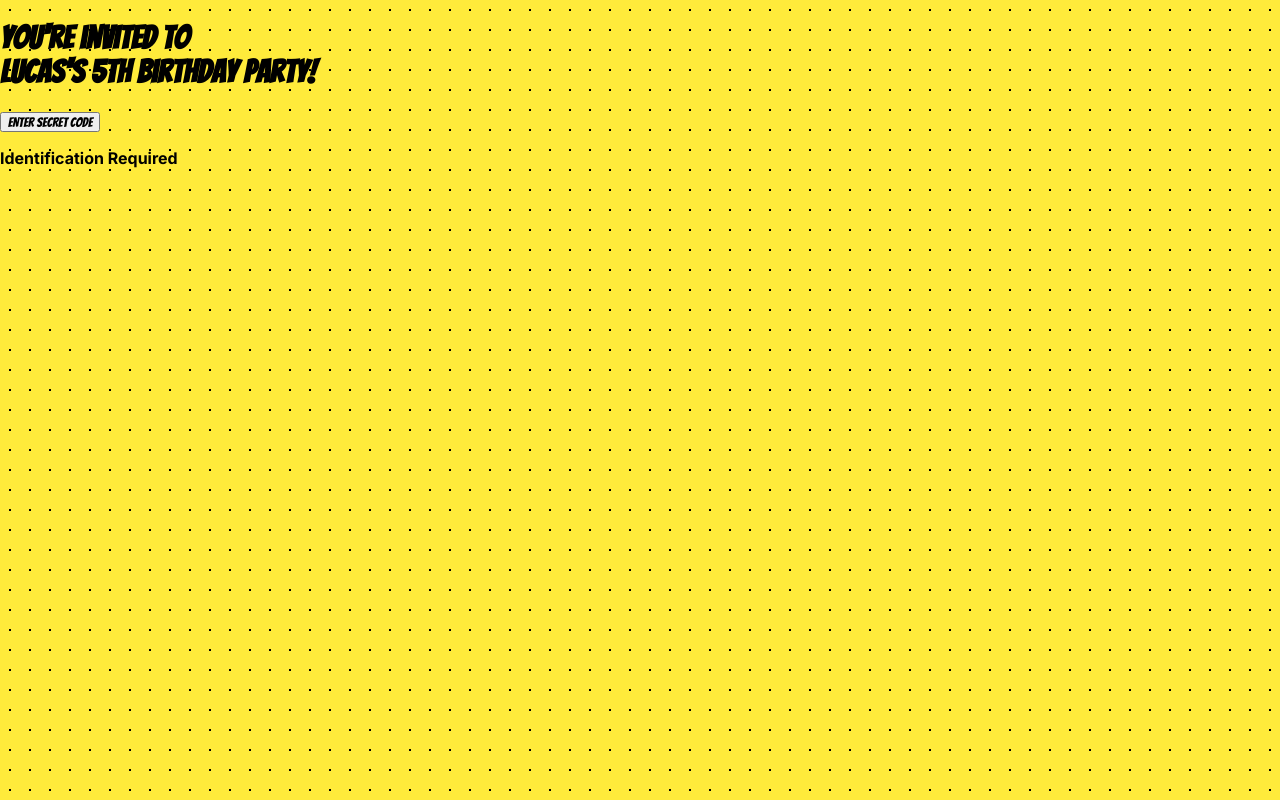
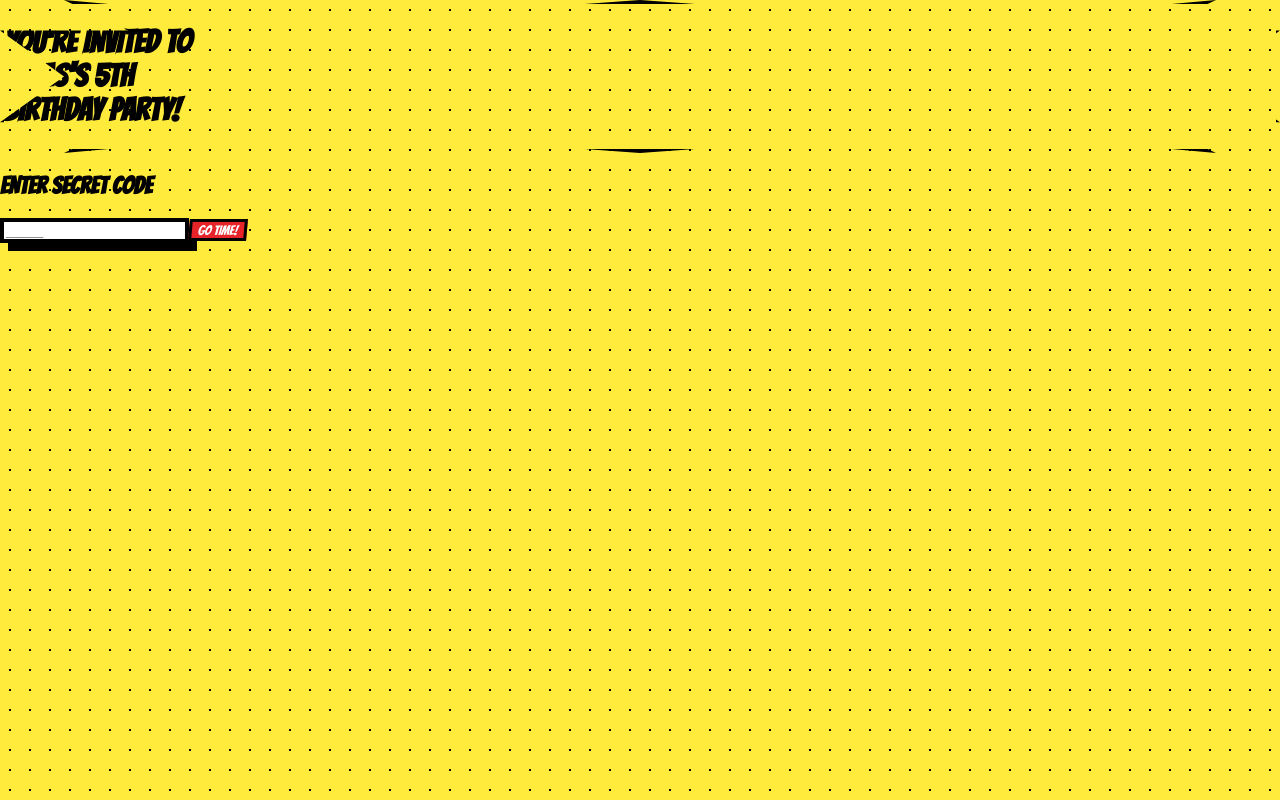
Before and after one commit to mikejm7/hello-world, a Next.js app: page / in a window 1280 px wide. Built offline with nearby package versions, Linux system fonts and the light colour scheme.

Commit message:
Update page.tsx

```diff
--- a/app/page.tsx
+++ b/app/page.tsx
@@ -1,166 +1,111 @@
 'use client';
-import React, { useState, useRef, useEffect } from 'react';
+import React, { useState, useEffect } from 'react';
 
-export default function SpideyParty() {
-  const [inviteCode, setInviteCode] = useState('');
+export default function LucasParty() {
+  const [code, setCode] = useState('');
   const [isUnlocked, setIsUnlocked] = useState(false);
-  const [showModal, setShowModal] = useState(false);
   const [hasRSVPd, setHasRSVPd] = useState(false);
-  const [error, setError] = useState('');
-  const [timeLeft, setTimeLeft] = useState({ days: 0, hours: 0, mins: 0, secs: 0 });
+  const [timeLeft, setTimeLeft] = useState({ days: 0, hrs: 0, mins: 0, secs: 0 });
 
-  const audioRef = useRef<HTMLAudioElement>(null);
   const SECRET_CODE = "SPIDEY6";
 
   useEffect(() => {
     const target = new Date("March 27, 2026 14:00:00").getTime();
     const interval = setInterval(() => {
       const now = new Date().getTime();
-      const distance = target - now;
-      if (distance < 0) return clearInterval(interval);
+      const dist = target - now;
+      if (dist < 0) return clearInterval(interval);
       setTimeLeft({
-        days: Math.floor(distance / (1000 * 60 * 60 * 24)),
-        hours: Math.floor((distance % (1000 * 60 * 60 * 24)) / (1000 * 60 * 60)),
-        mins: Math.floor((distance % (1000 * 60 * 60)) / (1000 * 60)),
-        secs: Math.floor((distance % (1000 * 60)) / 1000),
+        days: Math.floor(dist / (1000 * 60 * 60 * 24)),
+        hrs: Math.floor((dist % (1000 * 60 * 60 * 24)) / (1000 * 60 * 60)),
+        mins: Math.floor((dist % (1000 * 60 * 60)) / (1000 * 60)),
+        secs: Math.floor((dist % (1000 * 60)) / 1000),
       });
     }, 1000);
     return () => clearInterval(interval);
   }, []);
 
-  const handleVerify = (e: React.FormEvent) => {
+  const verifyCode = (e: React.FormEvent) => {
     e.preventDefault();
-    if (inviteCode.toUpperCase() === SECRET_CODE) {
-      setIsUnlocked(true);
-      setShowModal(false);
-      setError('');
-      if (audioRef.current) {
-        audioRef.current.volume = 0.3;
-        audioRef.current.play().catch(() => {});
-      }
-    } else {
-      setError('THWIP! WRONG CODE!');
-    }
+    if (code.toUpperCase() === SECRET_CODE) setIsUnlocked(true);
+    else alert("THWIP! Try again!");
   };
 
   return (
-    <main className="min-h-screen w-screen bg-white flex flex-col items-center justify-center p-6 text-center">
+    <main className="min-h-screen w-full flex flex-col items-center py-10 px-4">
 
-      <audio ref={audioRef} loop src="https://www.soundboard.com/handler/DownLoadTrack.ashx?cliptoken=1040375" />
-
-      {/* Centered Container */}
-      <div className="w-full max-w-md flex flex-col items-center justify-center text-center space-y-12">
-
-        {/* HEADER - Forced Center */}
-        <div className="w-full flex justify-center">
-          <div className="bg-[#e62429] comic-border p-6 transform -rotate-1 max-w-[90%]">
-            <h1 className="text-3xl md:text-5xl font-comic text-white leading-tight uppercase tracking-tight text-center">
-              You're invited to <br/> Lucas's 5th birthday party!
+      {/* 1. TITLE BURST */}
+      <div className="relative mb-12 animate-bounce">
+        <div className="bg-[#03a9f4] comic-box p-8 px-12 transform -rotate-1"
+             style={{ clipPath: 'polygon(0% 20%, 10% 20%, 5% 0%, 25% 15%, 50% 0%, 75% 15%, 95% 0%, 90% 20%, 100% 20%, 95% 50%, 100% 80%, 90% 80%, 95% 100%, 75% 85%, 50% 100%, 25% 85%, 5% 100%, 10% 80%, 0% 80%, 5% 50%)' }}>
+          <h1 className="font-comic text-4xl md:text-6xl text-white text-center leading-none text-glow">
+            YOU'RE INVITED TO<br/>
+            <span className="text-black">LUCAS'S 5TH</span><br/>
+            BIRTHDAY PARTY!
           </h1>
         </div>
       </div>
 
-        {!isUnlocked ? (
-          <div className="w-full flex flex-col items-center justify-center space-y-4">
-             <button
-              onClick={() => setShowModal(true)}
-              className="bg-yellow-400 text-black font-comic text-3xl py-4 px-10 comic-border active:scale-95 transition-all animate-bounce"
-            >
-              ENTER SECRET CODE
-            </button>
-            <p className="font-bold text-[#001f5b] uppercase tracking-widest text-sm italic text-center">
-              Identification Required
-            </p>
+      {/* 2. CODE ENTRY (Always Visible until Unlocked) */}
+      {!isUnlocked && (
+        <div className="w-full max-w-sm flex flex-col items-center space-y-4">
+          <h2 className="font-comic text-3xl italic">ENTER SECRET CODE</h2>
+          <form onSubmit={verifyCode} className="w-full flex flex-col items-center">
+            <input
+              type="text"
+              value={code}
+              onChange={(e) => setCode(e.target.value)}
+              className="w-full p-4 comic-box text-center text-3xl font-bold uppercase mb-4"
+              placeholder="_____"
+            />
+            <button type="submit" className="btn-action font-comic text-3xl py-2 px-8">GO TIME!</button>
+          </form>
         </div>
-        ) : (
-          <div className="w-full flex flex-col items-center space-y-8 animate-slide">
+      )}
 
-            {/* Intel Card - Forced Center */}
-            <div className="bg-white comic-border p-8 border-[#001f5b] w-full flex flex-col items-center">
-              <h2 className="bg-yellow-400 p-2 comic-border -mt-12 mb-6 text-center font-comic text-3xl text-black w-3/4">
-                MISSION INTEL
-              </h2>
-              <div className="text-[#001f5b] space-y-4 font-comic text-2xl text-center">
-                <p>📅 Friday, March 27 @ 2:00 PM</p>
-                <p>📍 Spidey Secret Base HQ</p>
-              </div>
+      {/* 3. REVEALED CONTENT */}
+      {isUnlocked && (
+        <div className="w-full max-w-lg space-y-8 animate-in fade-in slide-in-from-bottom-4 duration-500">
+
+          {/* DATE & LOCATION BOX */}
+          <div className="bg-[#03a9f4] comic-box p-6 text-white text-center">
+            <p className="font-comic text-2xl md:text-3xl">DATE: FRIDAY, MARCH 27 @ 2:00 PM</p>
+            <p className="font-comic text-2xl md:text-3xl">LOCATION: SPIDEY SECRET BASE HQ</p>
           </div>
 
+          {/* RSVP FORM or COUNTDOWN */}
           {!hasRSVPd ? (
-              <div className="bg-[#e62429] comic-border p-8 w-full flex flex-col items-center">
-                <h3 className="font-comic text-3xl text-white mb-6 uppercase italic text-center">Team Up?</h3>
-                <form
-                  action="https://formspree.io/f/YOUR_ID_HERE"
-                  method="POST"
-                  onSubmit={() => setHasRSVPd(true)}
-                  className="w-full flex flex-col items-center space-y-4"
-                >
-                  <div className="w-full text-center">
-                    <label className="text-white font-bold text-xs uppercase mb-1 block">Hero Name</label>
-                    <input type="text" name="name" required className="w-full p-3 border-2 border-black font-bold uppercase text-black text-center" />
+            <div className="bg-[#e62429] comic-box p-6">
+              <h3 className="font-comic text-3xl text-yellow-400 text-center mb-4 italic underline">MISSION INTEL UNLOCKED!</h3>
+              <form action="https://formspree.io/f/YOUR_ID_HERE" method="POST" onSubmit={() => setHasRSVPd(true)} className="space-y-4">
+                <div className="grid grid-cols-1 md:grid-cols-2 gap-4">
+                  <input type="text" name="hero_name" placeholder="HERO NAME" required className="p-3 border-2 border-black font-bold uppercase" />
+                  <input type="number" name="guest_count" placeholder="GUEST COUNT" required className="p-3 border-2 border-black font-bold uppercase" />
                 </div>
-                  <div className="w-full text-center">
-                    <label className="text-white font-bold text-xs uppercase mb-1 block">Attending</label>
-                    <select name="attending" className="w-full p-3 border-2 border-black font-bold uppercase text-black text-center appearance-none">
+                <select name="attending" className="w-full p-3 border-2 border-black font-bold uppercase">
                   <option value="yes">YES! COUNT ME IN!</option>
-                      <option value="no">NO, BUSY SAVING THE CITY</option>
+                  <option value="no">MISSION CONFLICT (NO)</option>
                 </select>
-                  </div>
-                  <button type="submit" className="w-full bg-yellow-400 text-black font-comic text-3xl py-3 border-4 border-black active:scale-95 mt-4">
+                <button type="submit" className="w-full bg-yellow-400 text-black font-comic text-3xl py-3 border-4 border-black active:scale-95">
                   SEND RSVP
                 </button>
               </form>
             </div>
           ) : (
-              <div className="bg-white comic-border p-8 text-center border-[#e62429] w-full flex flex-col items-center">
-                <h3 className="font-comic text-4xl text-[#e62429] mb-4 text-center">LAUNCHING IN:</h3>
-                <div className="grid grid-cols-4 gap-2 font-comic text-[#001f5b] w-full">
-                  <div className="flex flex-col bg-gray-100 p-2 border-2 border-black items-center">
-                    <span className="text-2xl">{timeLeft.days}</span>
-                    <span className="text-[10px]">DAYS</span>
+            /* THE FINAL COUNTDOWN */
+            <div className="bg-white comic-box p-8 text-center animate-pulse">
+              <h3 className="font-comic text-4xl text-[#e62429] mb-4">LAUNCHING IN:</h3>
+              <div className="grid grid-cols-4 gap-2 font-comic text-[#001f5b]">
+                {Object.entries(timeLeft).map(([label, val]) => (
+                  <div key={label} className="flex flex-col bg-yellow-400 p-2 border-2 border-black">
+                    <span className="text-3xl">{val}</span>
+                    <span className="text-xs">{label.toUpperCase()}</span>
                   </div>
-                  <div className="flex flex-col bg-gray-100 p-2 border-2 border-black items-center">
-                    <span className="text-2xl">{timeLeft.hours}</span>
-                    <span className="text-[10px]">HRS</span>
+                ))}
               </div>
-                  <div className="flex flex-col bg-gray-100 p-2 border-2 border-black items-center">
-                    <span className="text-2xl">{timeLeft.mins}</span>
-                    <span className="text-[10px]">MINS</span>
-                  </div>
-                  <div className="flex flex-col bg-gray-100 p-2 border-2 border-black items-center">
-                    <span className="text-2xl">{timeLeft.secs}</span>
-                    <span className="text-[10px]">SECS</span>
-                  </div>
-                </div>
+              <p className="mt-6 font-comic text-xl text-[#001f5b] italic">GET YOUR SUIT READY, HERO!</p>
             </div>
           )}
-          </div>
-        )}
-      </div>
-
-      {/* OVERLAY MODAL - Centered */}
-      {showModal && (
-        <div className="fixed inset-0 z-50 flex items-center justify-center p-6 bg-black/50 backdrop-blur-sm">
-          <div className="relative bg-white comic-border p-8 w-full max-w-sm text-center flex flex-col items-center">
-            <h2 className="font-comic text-3xl text-[#001f5b] mb-4 uppercase text-center">Verify Identity</h2>
-            <form onSubmit={handleVerify} className="w-full flex flex-col items-center space-y-4">
-              <input
-                type="text"
-                value={inviteCode}
-                onChange={(e) => setInviteCode(e.target.value)}
-                placeholder="SECRET CODE"
-                autoFocus
-                className="w-full p-4 border-4 border-black text-center font-bold text-3xl uppercase outline-none text-black"
-              />
-              <button type="submit" className="w-full bg-[#e62429] text-white font-comic text-3xl py-4 comic-border active:scale-95">
-                ACCESS HQ
-              </button>
-              <button type="button" onClick={() => setShowModal(false)} className="text-sm font-bold text-gray-400 uppercase tracking-widest mt-2 underline text-center">
-                Cancel
-              </button>
-            </form>
-            {error && <p className="mt-4 text-red-600 font-bold text-center">{error}</p>}
-          </div>
         </div>
       )}
     </main>
```
Lines whose indentation alone changed are shown as unchanged.
